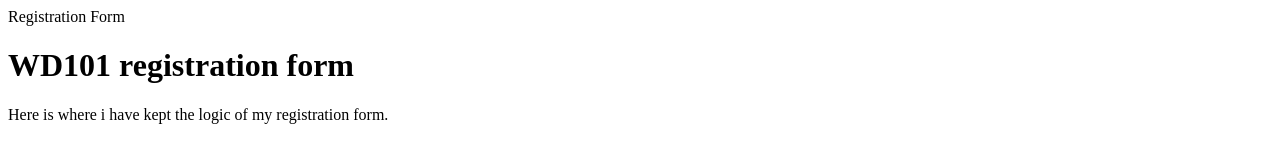
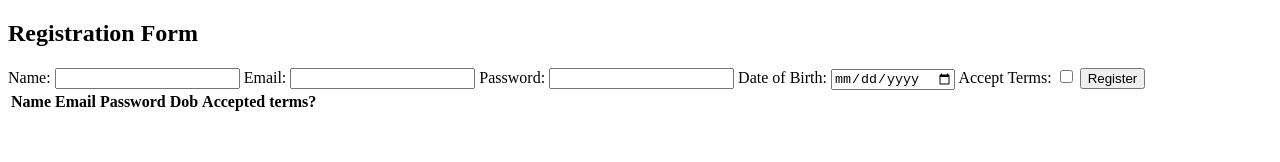
Before and after one commit to R-Shreyagh/wd101, a plain HTML site: page index.html in a window 1280 px wide. Drawn offline with Linux system fonts and the light colour scheme.

Commit message:
index.html

```diff
--- a/index.html
+++ b/index.html
@@ -1,9 +1,38 @@
-<html>
-  <head>
-    Registration Form
-  </head>
-  <body>
-  <h1> WD101 registration form</h1>
-    <p> Here is where i have kept the logic of my registration form.</p>
-  </body>
+<!DOCTYPE html>
+<html lang="en">
+<head>
+    <meta charset="UTF-8">
+    <meta name="viewport" content="width=device-width, initial-scale=1.0">
+    <title>Registration Form</title>
+</head>
+<body>
+<h2>Registration Form</h2>
+<form id="registrationForm">
+    <label for="name">Name:</label>
+    <input type="text" id="name" name="name" required>
+    <label for="email">Email:</label>
+    <input type="email" id="email" name="email" required>
+    <label for="password">Password:</label>
+    <input type="password" id="password" name="password" required>
+    <label for="dob">Date of Birth:</label>
+    <input type="date" id="dob" name="dob" required>
+    <label for="terms">Accept Terms:</label>
+    <input type="checkbox" id="terms" name="terms" required>
+    <button type="button" onclick="addUser()">Register</button>
+</form>
+<table id="userTable">
+    <thead>
+        <tr>
+            <th>Name</th>
+            <th>Email</th>
+            <th>Password</th>
+            <th>Dob</th>
+            <th>Accepted terms?</th>
+        </tr>
+    </thead>
+    <tbody>
+    </tbody>
+</table>
+<script src="script.js"></script>
+</body>
 </html>
```
